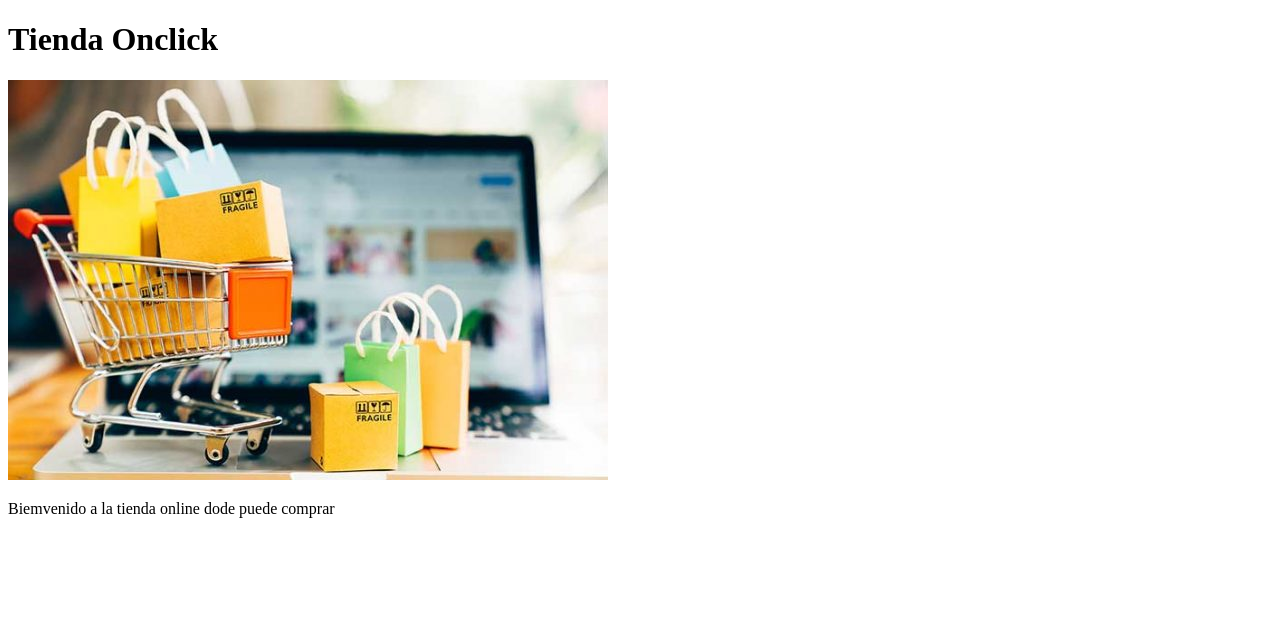
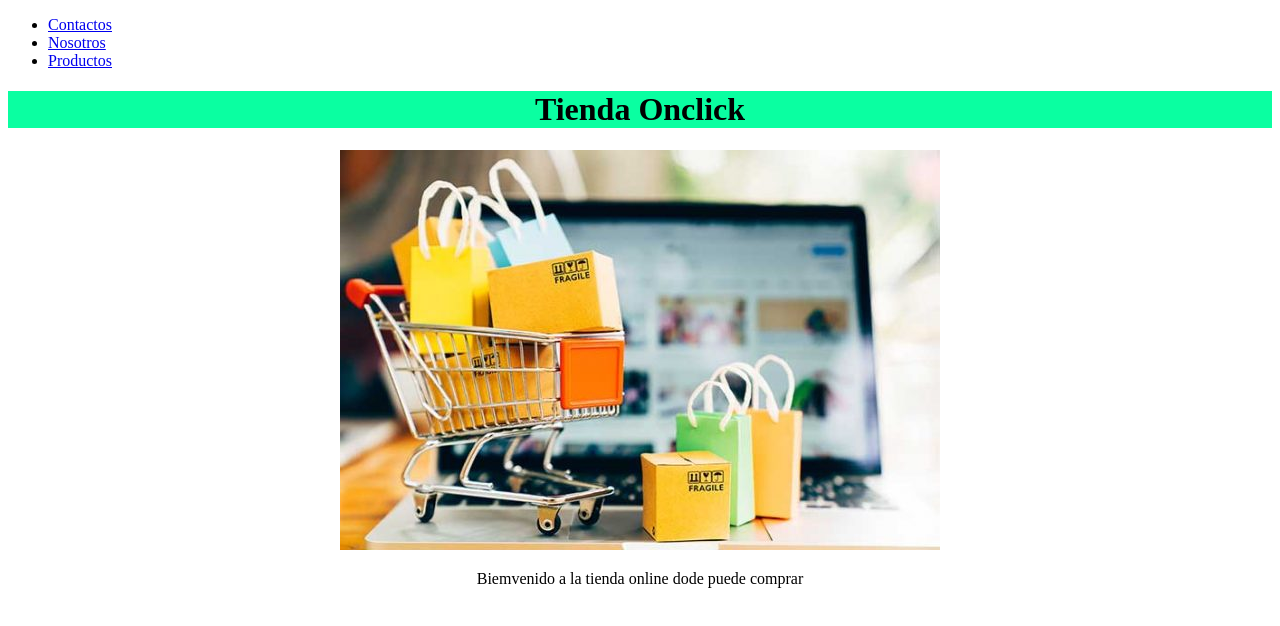
Before and after one commit to Creator125/Practicas-HTML-Cesde, a plain HTML site: page Practica 09-08-2022/inicio_2.html in a window 1280 px wide. Drawn offline with Linux system fonts and the light colour scheme.

Commit message:
Update inicio_2.html

```diff
--- a/Practica 09-08-2022/inicio_2.html
+++ b/Practica 09-08-2022/inicio_2.html
@@ -9,8 +9,15 @@
     <title>practica HTML</title>
 </head>
 <body>
-    <h1>Tienda Onclick</h1>
+    <ul><!--Enlces-->
+        <li> <a href="paginas/contacto.html">Contactos</a> </li>
+        <li><a href="paginas/nosotros.html">Nosotros</a></li>
+        <li><a href="paginas/productos.html">Productos</a></li>
+    </ul>
+    <center><!--presentacion de la pagina-->
+    <h1 style="background-color: rgb(10, 255, 161);">Tienda Onclick</h1>
     <img src="img/imagen_2.jpg" alt="Imangen de portada">
     <p>Biemvenido a la tienda online dode puede comprar</p>
+    </center>
 </body>
 </html>
```
